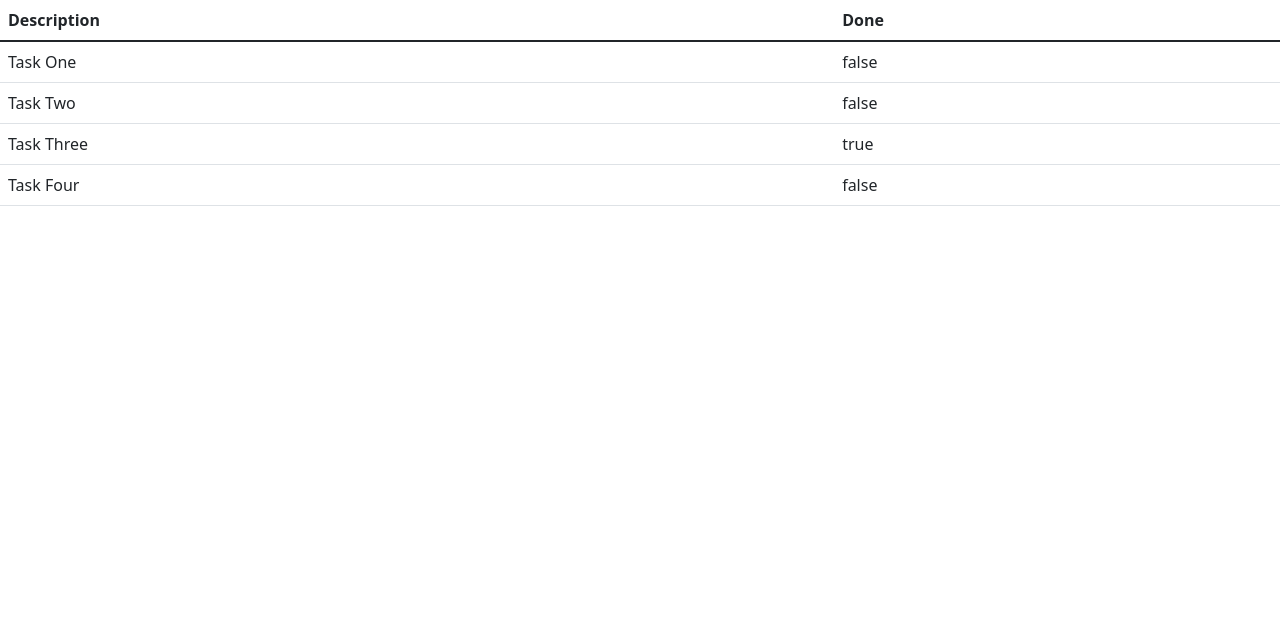
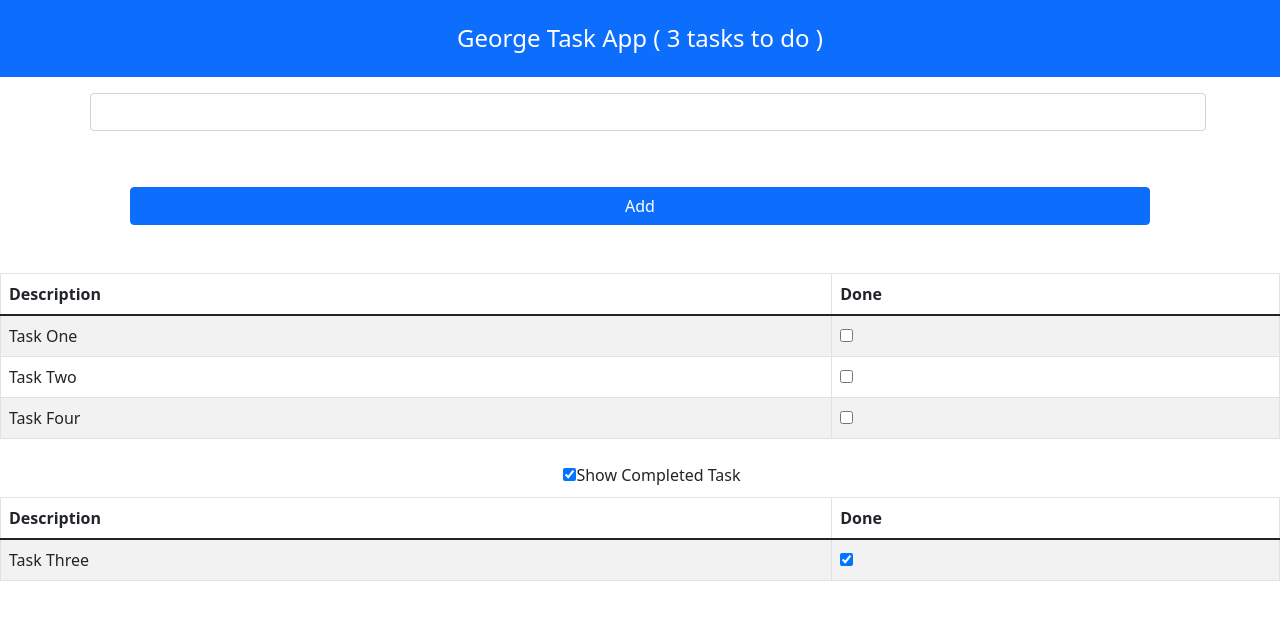
Before and after one commit to GeorgeWebDeveloper503/Task-App-With-useEffect-and-LocalStorage, a React (Create React App) app: page / in a window 1280 px wide. Shown: the top 620 px of the page. Built offline with nearby package versions, Linux system fonts and the light colour scheme.

Commit message:
New Files With Progress

```diff
--- a/src/App.js
+++ b/src/App.js
@@ -1,6 +1,8 @@
-import logo from './logo.svg';
-import './App.css';
 import { useState } from 'react';
+import TaskRow from '../src/components/TaskRow';
+import TaskBanner from '../src/components/TaksBanner';
+import TaskCreator from '../src/components/TaskCreator';
+import VisibilityControl from '../src/components/VisibilityControl';
 
 function App() {
 
@@ -12,20 +14,27 @@ function App() {
       {name:"Task Four", done: false},
     ]);
 
-    const taskTableRows = () =>{
-      return taskItems.map(task =>(
-        <tr key={task.name}>
-          <td>{task.name}</td>
-          <td>{String(task.done)}</td>
-        </tr>
-      ))
-    };
+    const [showCompleted, setShowCompleted] = useState(true);
+
+    const createNewTask = (taskName) => {
+      if(!taskItems.find(t => t.name === taskName)){
+        settaskItems([...taskItems, {name:taskName, done: false}]);
+      }
+    }
+
+    const toggleTask = task =>{
+      settaskItems(taskItems.map(t => (t.name === task.name ? {...t, done: !t.done} : t)));
+    }
+
+
 
 
   return (
     <div>
 
-        <table className="table striped bordered hover">
+        <TaskBanner userName={userName} taskItems={taskItems}  />
+        <TaskCreator callback={createNewTask} ></TaskCreator>
+        <table className="table table-striped table-bordered table-hover">
           <thead>
             <tr>
               <th scope="col">Description</th>
@@ -33,10 +42,50 @@ function App() {
             </tr>
           </thead>
           <tbody>
-            {taskTableRows()}
+            <TaskRow TaskRow={taskItems} toggleTask={toggleTask} ></TaskRow>
           </tbody>
         </table>
+
+        <div className='bg-secondary-text-white text-center p-2'>
+          <VisibilityControl
+            description="Completed Task"
+            isChecked={showCompleted}
+            callback={checked => setShowCompleted(checked)}
+          />
+        </div>
+
+        {
+          showCompleted && (
+            <table className="table table-striped table-bordered table-hover">
+            <thead>
+              <tr>
+                <th scope="col">Description</th>
+                <th scope="col">Done</th>
+              </tr>
+            </thead>
+            <tbody>
+              {
+                taskItems
+                .filter(task => task.done === true)
+                .map(task =>(
+                    <tr key={task.name}>
+                      <td>{task.name}</td>
+                      <td>
+                          <input
+                            type="checkbox"
+                            checked={task.done}
+                            onChange={() => toggleTask(task)}  />
+                      </td>
+                    </tr>
+                  ))
+              }
+            </tbody>
+          </table>
+          )
+        }
+
     </div>
+
   );
 }
 
--- a/src/components/TaksBanner.js
+++ b/src/components/TaksBanner.js
@@ -0,0 +1,13 @@
+import { useState } from 'react';
+function TaskBanner(props) {
+  return (
+    <div>
+        <h4 className='bg-primary text-white text-center p-4'>
+            {props.userName} Task App  ( {props.taskItems.filter(t => !t.done).length} tasks to do )
+        </h4>
+    </div>
+
+  );
+}
+
+export default TaskBanner;
--- a/src/components/TaskCreator.js
+++ b/src/components/TaskCreator.js
@@ -0,0 +1,33 @@
+import { useState } from 'react';
+function TaskCreator(props) {
+
+  const [newTaskNmae, setNewTaskNmae] = useState('');
+
+  const updatedNewTaskName = e => setNewTaskNmae(e.target.value);
+
+  const createNewTask = () =>{
+      console.log(newTaskNmae);
+      if(newTaskNmae !=''){
+          props.callback(newTaskNmae);
+          setNewTaskNmae('')
+        }
+        setNewTaskNmae('')
+  }
+
+  return (
+    <div className='container mt-3'>
+        <input
+            type="text"
+            className='form-control m-2'
+            value={newTaskNmae}
+            onChange={updatedNewTaskName}
+        />
+            <div class="d-grid gap-2">
+            <button class="btn btn-primary m-5" type="button" onClick={createNewTask}>Add</button>
+            </div>
+    </div>
+
+  );
+}
+
+export default TaskCreator;
--- a/src/components/TaskRow.js
+++ b/src/components/TaskRow.js
@@ -0,0 +1,21 @@
+import React from "react";
+
+function TaskRow(props) {
+  return (
+    props.TaskRow
+    .filter(task => task.done === false)
+    .map(task =>(
+        <tr key={task.name}>
+          <td>{task.name}</td>
+          <td>
+              <input
+                type="checkbox"
+                checked={task.done}
+                onChange={() => props.toggleTask(task)}  />
+          </td>
+        </tr>
+      ))
+  );
+}
+
+export default TaskRow;
--- a/src/components/VisibilityControl.js
+++ b/src/components/VisibilityControl.js
@@ -0,0 +1,23 @@
+import { useState } from 'react';
+function VisibilityControl(props) {
+
+
+  return (
+    <div className="container">
+        <div className="form-check">
+            <input
+                type="checkbox"
+                className="form[check-input"
+                checked={props.isChecked}
+                onChange={e=> props.callback(e.target.checked)}
+            />
+            <label htmlFor="form-check-label">
+                Show {props.description}
+            </label>
+        </div>
+    </div>
+
+  );
+}
+
+export default VisibilityControl;
--- a/src/index.js
+++ b/src/index.js
@@ -3,7 +3,6 @@ import ReactDOM from 'react-dom';
 import './index.css';
 import App from './App';
 import reportWebVitals from './reportWebVitals';
-
 import 'bootstrap/dist/css/bootstrap.min.css';
 
 ReactDOM.render(
```
